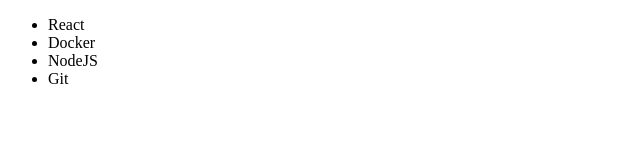
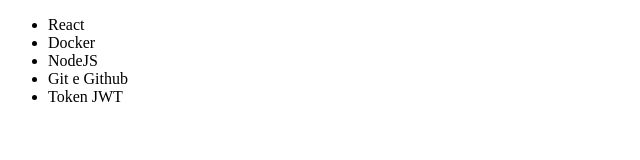
Before and after one commit to luancardoso35/git, a plain HTML site: page index.html in a window 1280 px wide. Shown: the whole page, without its empty margins (0-640 px from the left). Drawn offline with Linux system fonts and the light colour scheme.

Commit message:
Adicionando item na lista

```diff
--- a/index.html
+++ b/index.html
@@ -9,7 +9,8 @@
         <li>React</li>
         <li>Docker</li>
         <li>NodeJS</li>
-        <li>Git</li>
+        <li>Git e Github</li>
+        <li>Token JWT</li>
     </ul>
 </body>
 </html>
```
